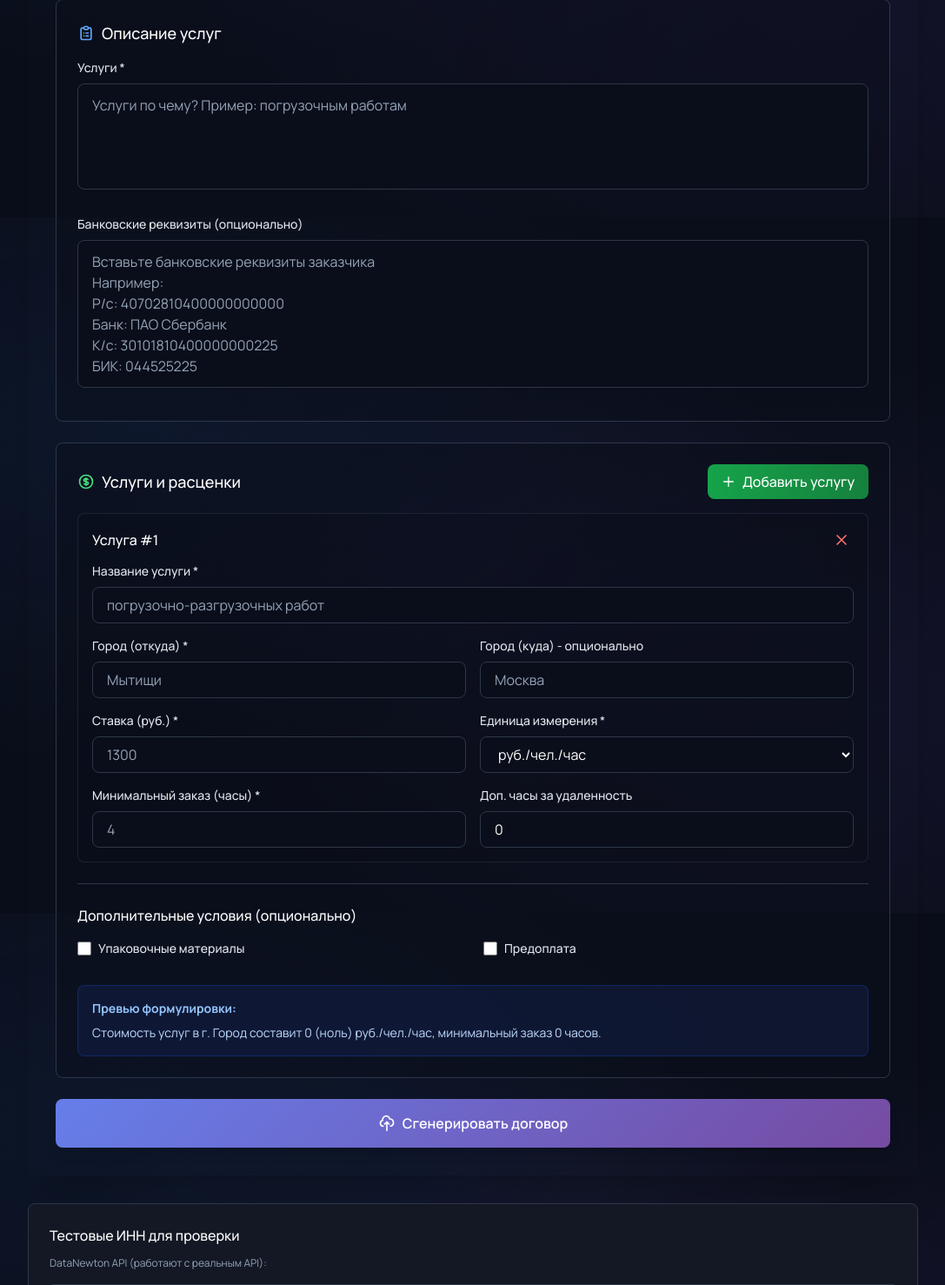
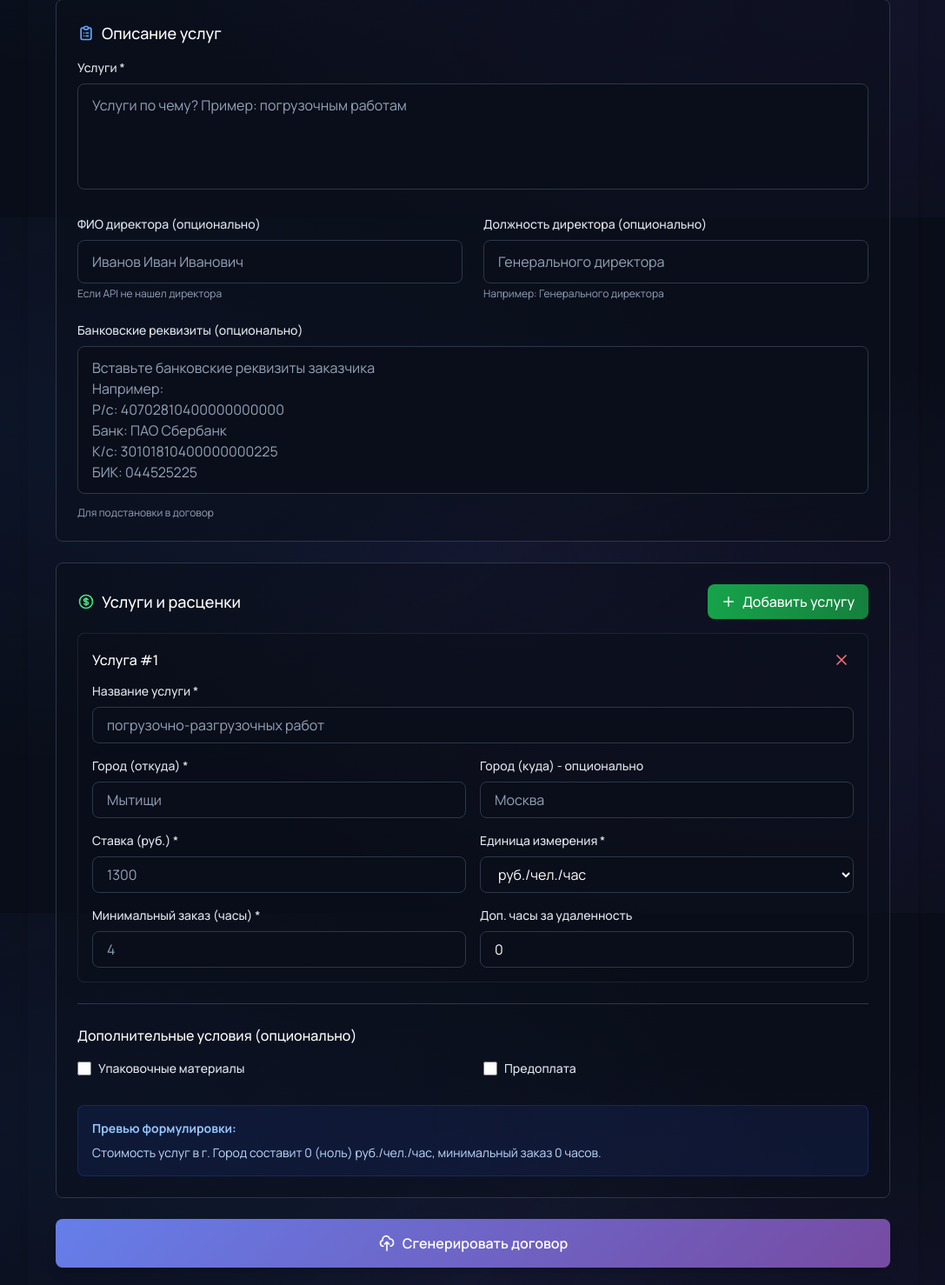
Before and after one commit to ArturInspector/kworkdoc, a Flask app: page /dashboard in a window 1280 px wide. Shown: the part 550-2028 px from the top of the page at 87% size, without its empty margins (96-1183 px from the left). Run offline with Flask 3, Linux system fonts and the light colour scheme; the visitor is signed in with stand-in values (Sample User, id 1); data comes from the database, SQL or seed files in the repository; some libraries are stand-ins or nearby versions.

Commit message:
feat: director name

```diff
--- a/app/routes.py
+++ b/app/routes.py
@@ -88,6 +88,10 @@ def generate():
     executor_profile_id = request.form.get('executor_profile_id', '').strip()
     bank_details = request.form.get('bank_details', '').strip()
 
+    # Опциональные поля директора
+    manual_director = request.form.get('manual_director', '').strip()
+    manual_director_position = request.form.get('manual_director_position', '').strip()
+
     # Новые поля - услуги с расценками
     pricing_services_json = request.form.get('pricing_services', '').strip()
     packing_percentage = request.form.get('packing_percentage', '').strip()
@@ -126,6 +130,12 @@ def generate():
 
         if not company_data:
             return jsonify({'success': False, 'error': f'Компания с ИНН {inn} не найдена'}), 404
+
+        # Если введены вручную директор/должность - перезаписываем данные из API
+        if manual_director:
+            company_data['director'] = manual_director
+        if manual_director_position:
+            company_data['director_position'] = manual_director_position
 
         contract_data = {
             'contract_number': contract_number,
--- a/app/static/js/dashboard.js
+++ b/app/static/js/dashboard.js
@@ -561,6 +561,16 @@ if (generateForm) {
             formData.append('bank_details', bankDetailsField.value);
         }
 
+        // Опциональные поля директора
+        const manualDirector = document.getElementById('manual_director');
+        const manualDirectorPosition = document.getElementById('manual_director_position');
+        if (manualDirector) {
+            formData.append('manual_director', manualDirector.value);
+        }
+        if (manualDirectorPosition) {
+            formData.append('manual_director_position', manualDirectorPosition.value);
+        }
+
         // Собираем все услуги
         const serviceItems = document.querySelectorAll('.service-item');
         const servicesData = [];
--- a/app/templates/dashboard.html
+++ b/app/templates/dashboard.html
@@ -141,6 +141,36 @@
                         ></textarea>
                     </div>
 
+                    <div class="grid grid-cols-1 md:grid-cols-2 gap-6 mt-6">
+                        <div class="group">
+                            <label for="manual_director" class="block text-sm font-medium mb-2 text-dark-text group-focus-within:text-purple-400 transition-colors">
+                                ФИО директора (опционально)
+                            </label>
+                            <input
+                                type="text"
+                                name="manual_director"
+                                id="manual_director"
+                                class="w-full px-4 py-3 bg-dark-bg border border-dark-border rounded-lg focus:ring-2 focus:ring-purple-500 focus:border-purple-500 text-white placeholder-dark-muted transition-all hover:border-dark-muted"
+                                placeholder="Иванов Иван Иванович"
+                            >
+                            <p class="mt-1 text-xs text-dark-muted">Если API не нашел директора</p>
+                        </div>
+
+                        <div class="group">
+                            <label for="manual_director_position" class="block text-sm font-medium mb-2 text-dark-text group-focus-within:text-purple-400 transition-colors">
+                                Должность директора (опционально)
+                            </label>
+                            <input
+                                type="text"
+                                name="manual_director_position"
+                                id="manual_director_position"
+                                class="w-full px-4 py-3 bg-dark-bg border border-dark-border rounded-lg focus:ring-2 focus:ring-purple-500 focus:border-purple-500 text-white placeholder-dark-muted transition-all hover:border-dark-muted"
+                                placeholder="Генерального директора"
+                            >
+                            <p class="mt-1 text-xs text-dark-muted">Например: Генерального директора</p>
+                        </div>
+                    </div>
+
                     <div class="group mt-6">
                         <label for="bank_details" class="block text-sm font-medium mb-2 text-dark-text group-focus-within:text-purple-400 transition-colors">
                             Банковские реквизиты (опционально)
@@ -152,7 +182,7 @@
                             class="w-full px-4 py-3 bg-dark-bg border border-dark-border rounded-lg focus:ring-2 focus:ring-purple-500 focus:border-purple-500 text-white placeholder-dark-muted transition-all hover:border-dark-muted resize-none"
                             placeholder="Вставьте банковские реквизиты заказчика &#10;Например:&#10;Р/с: 40702810400000000000&#10;Банк: ПАО Сбербанк&#10;К/с: 30101810400000000225&#10;БИК: 044525225"
                         ></textarea>
-                        <p class="mt-2 text-xs text-dark-muted">
+                        <p class="mt-2 text-xs text-dark-muted">Для подстановки в договор</p>
                     </div>
                 </div>
 
```
Also changed, not shown: 1 other file.
